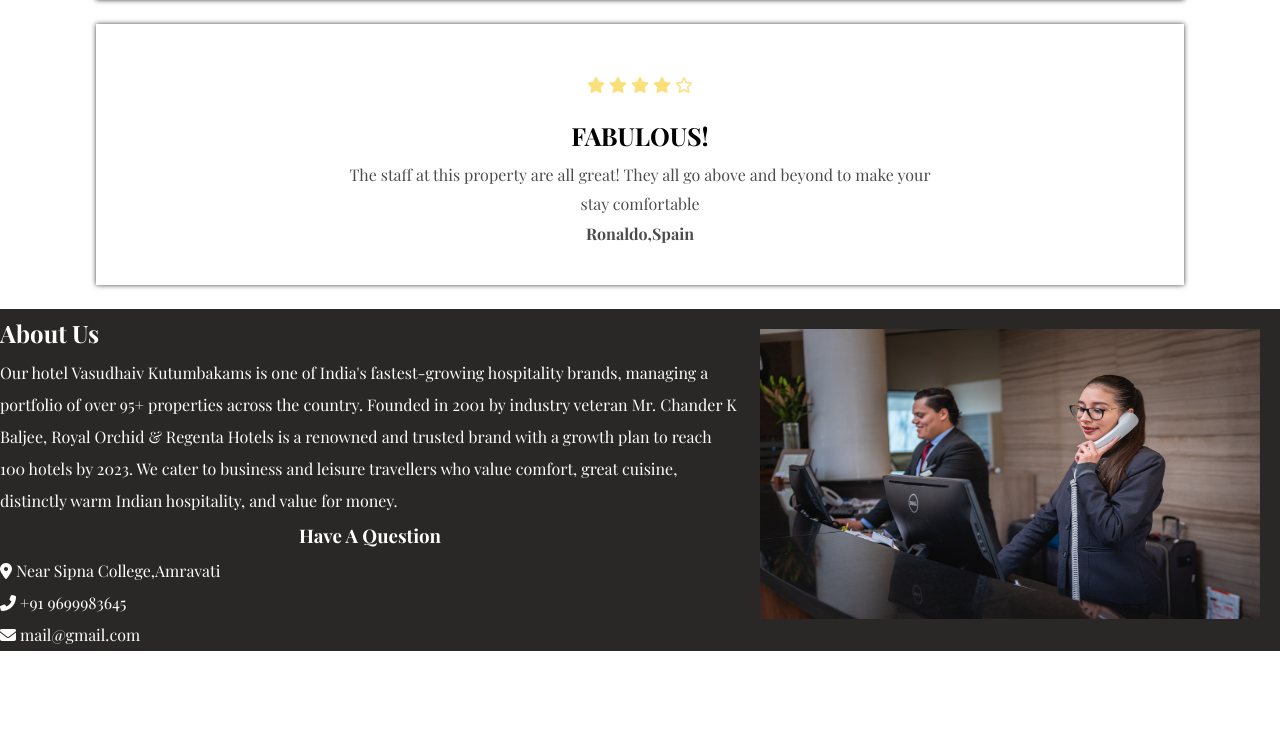
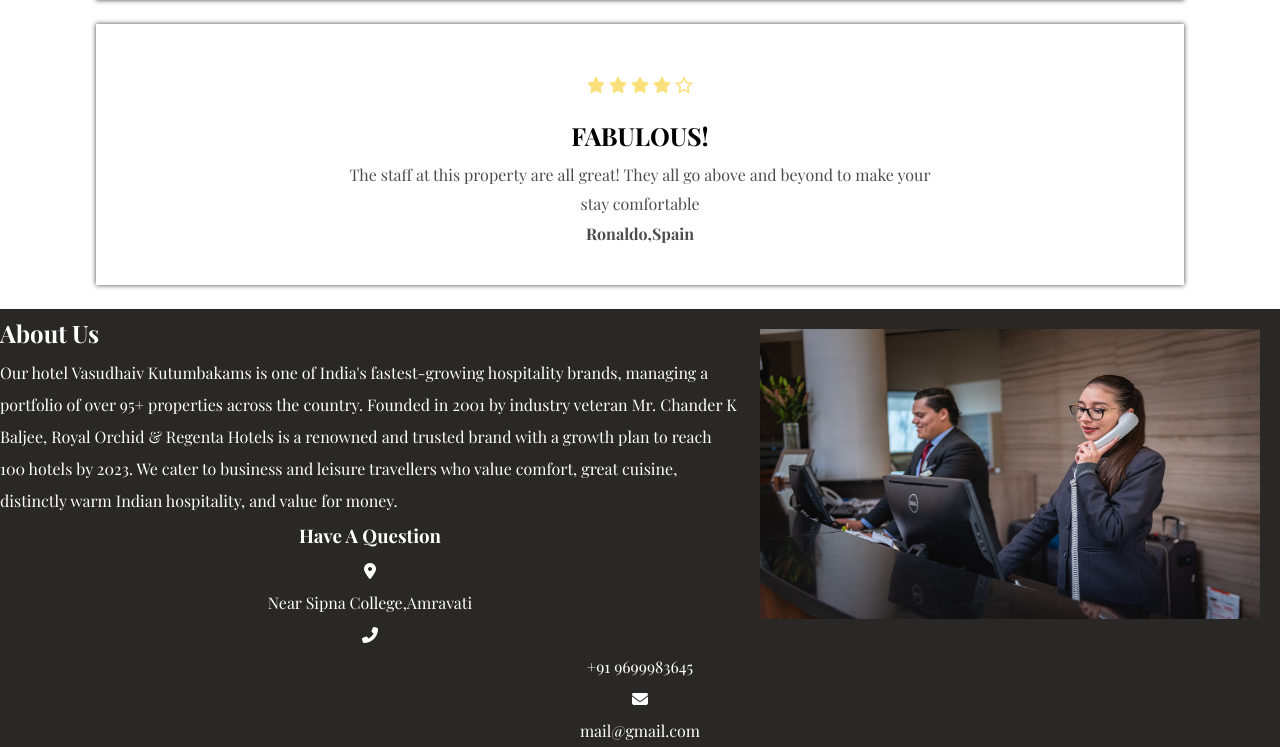
Before and after one commit to vanshita-gawande/New-Learning, a plain HTML site: page index.html in a window 1280 px wide. Shown: the part 3787-4534 px from the top of the page. Before the commit the page ends 4438 px from the top, so only its background shows below. Drawn offline with nearby package versions, Linux system fonts and the light colour scheme; a script that the page names is missing.

Commit message:
Update index.html
change css

```diff
--- a/index.html
+++ b/index.html
@@ -286,6 +286,11 @@
         }
 
         /* for rooms book now */
+        .loc span {
+    display: block;  /* Makes each span behave like a block element */
+    text-align: center;
+}
+
     </style>
 
 
@@ -826,25 +831,25 @@
 
         <h3 style="text-align: center">Have A Question</h3>
         <div class="loc">
-        <span style="text-align: center">
+        <span>
             <i class = "fas fa-map-marker-alt"></i>
         </span>
 
-        <span style="text-align: center">
+        <span>
            Near Sipna College,Amravati <br>
         </span>
 
 
-        <span style="text-align: center">
+        <span>
             <i class = "fas fa-phone-alt"></i>
         </span>
-        <span style="text-align: center">
+        <span>
             +91 9699983645 <br>
         </span>
-        <span style="text-align: center">
+        <span>
             <i class = "fas fa-envelope"></i>
         </span>
-        <span style="text-align: center">
+        <span>
             mail@gmail.com <br>
         </span>
         </div>
```
